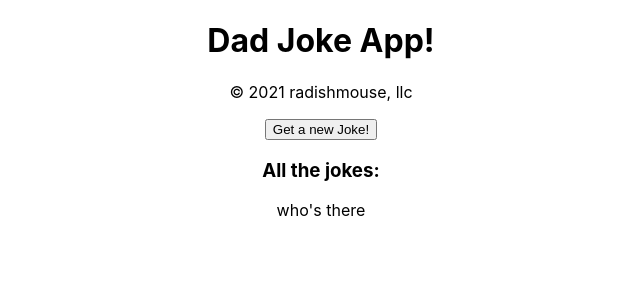
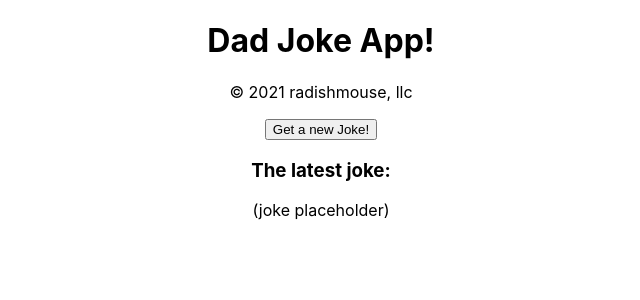
Before and after one commit to DigitalCraftsStudents/react-ajax-dadjokes, a React (Create React App) app: page / in a window 1280 px wide. Shown: the top 300 px of the page, without its empty margins (319-959 px from the left). Built offline with nearby package versions, Linux system fonts and the light colour scheme; no server answers.

Commit message:
implements new joke on click feature

```diff
--- a/src/App.js
+++ b/src/App.js
@@ -3,7 +3,7 @@ import Header from './Header';
 import JokeButton from './JokeButton';
 import JokesContainer from './JokesContainer';
 
-import { useState, useEffect } from 'react';
+import { useState } from 'react';
 
 function App() {
   // tells React to perform actions that
@@ -15,7 +15,7 @@ function App() {
   // if anything needs redrawing in the actual/live DOM on the page.
   // This "calculation" and "reconciliation" process is known as
   // React's Virtual DOM.
-  useEffect(() => {
+
   async function getJoke() {
     // fetch the joke
     const jokePromise = fetch('https://icanhazdadjoke.com', {
@@ -27,16 +27,22 @@ function App() {
     const jokeData = await response.json();
 
     console.log(jokeData.joke);
+    // If React is managing a variable for us
+    // via useState(), we CANNOT assign to it.
+    //joke = jokeData.joke; // NOOOOOOOO!
+
+    // Instead, we should ask React to update
+    // the value of the variable.
+    // That tells React that it should redraw.
+    setJoke(jokeData.joke);
   }
-    getJoke();
-  });
 
-  const [joke, setJoke] = useState("who's there");
+  const [joke, setJoke] = useState("(joke placeholder)");
   console.log(`This is the joke in state: `, joke);
   return (
     <div className="App">
       <Header />
-      <JokeButton />
+      <JokeButton handleClick={getJoke} />
       <JokesContainer joke={joke}/>
     </div>
   );
--- a/src/JokeButton.js
+++ b/src/JokeButton.js
@@ -2,10 +2,10 @@
 import React from 'react';
 
 // 3. define
-function JokeButton() {
+function JokeButton(props) {
     return (
         <nav>
-            <button>
+            <button onClick={props.handleClick}>
                 Get a new Joke!
             </button>
         </nav>
--- a/src/JokesContainer.js
+++ b/src/JokesContainer.js
@@ -5,7 +5,7 @@ import React from 'react';
 function JokesContainer(props) {
     return (
         <section>
-            <h3>All the jokes:</h3>
+            <h3>The latest joke:</h3>
             <p>{props.joke}</p>
         </section>
     );
```
Lines whose indentation alone changed are shown as unchanged.
